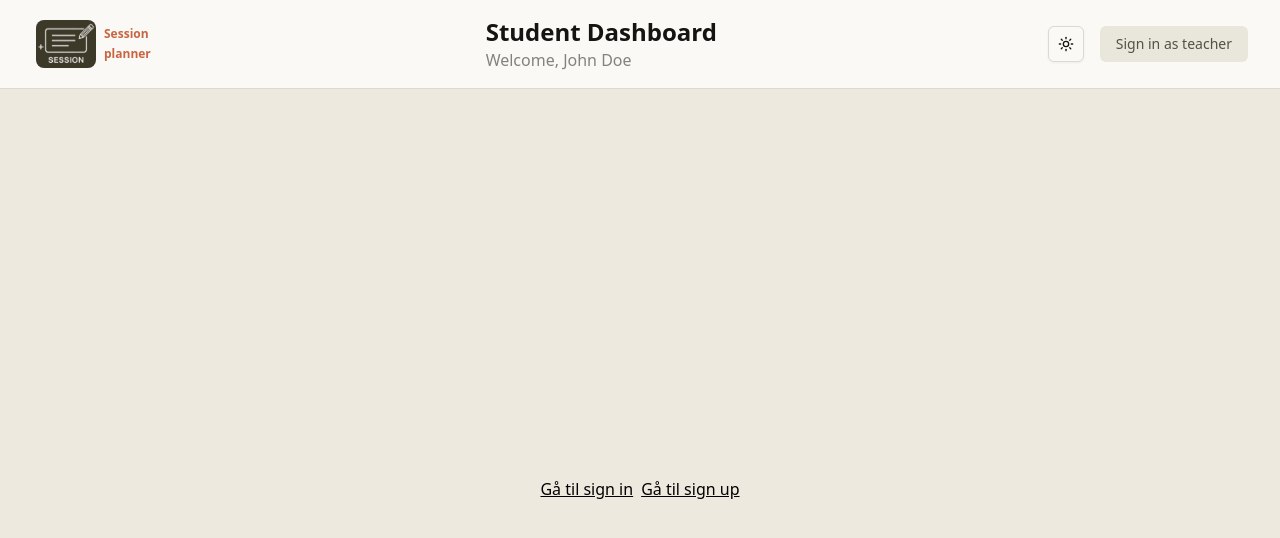
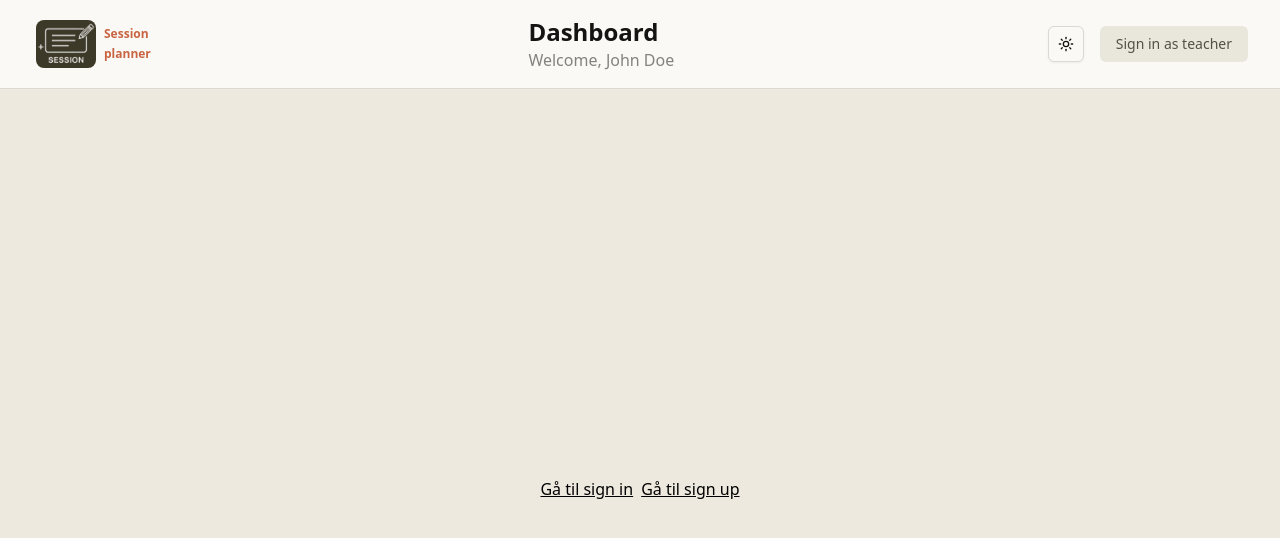
Before and after one commit to SigneHau/session-planner, a Next.js app: page / in a window 1280 px wide. Shown: the top 538 px of the page. Built offline with nearby package versions, Linux system fonts and the light colour scheme.

Commit message:
Adjusted routing

```diff
--- a/app/layout.tsx
+++ b/app/layout.tsx
@@ -25,7 +25,7 @@
   children: React.ReactNode
 }>) {
   return (
-    <html lang="en">
+    <html lang="en" suppressHydrationWarning>
       <body
         className={`${geistSans.variable} ${geistMono.variable} antialiased`}
       >
--- a/components/navbar.tsx
+++ b/components/navbar.tsx
@@ -25,7 +25,7 @@
         </Link>
 
         <div>
-          <h1 className="text-2xl font-bold">Student Dashboard</h1>
+          <h1 className="text-2xl font-bold">Dashboard</h1>
           <p className="text-muted-foreground">Welcome, John Doe</p>
         </div>
         <div className="flex gap-4 items-center">
```
Also changed, not shown: app/(main)/teacher/[id]/page.tsx (renamed from app/(main)/teacher/profile/[id]/page.tsx).
